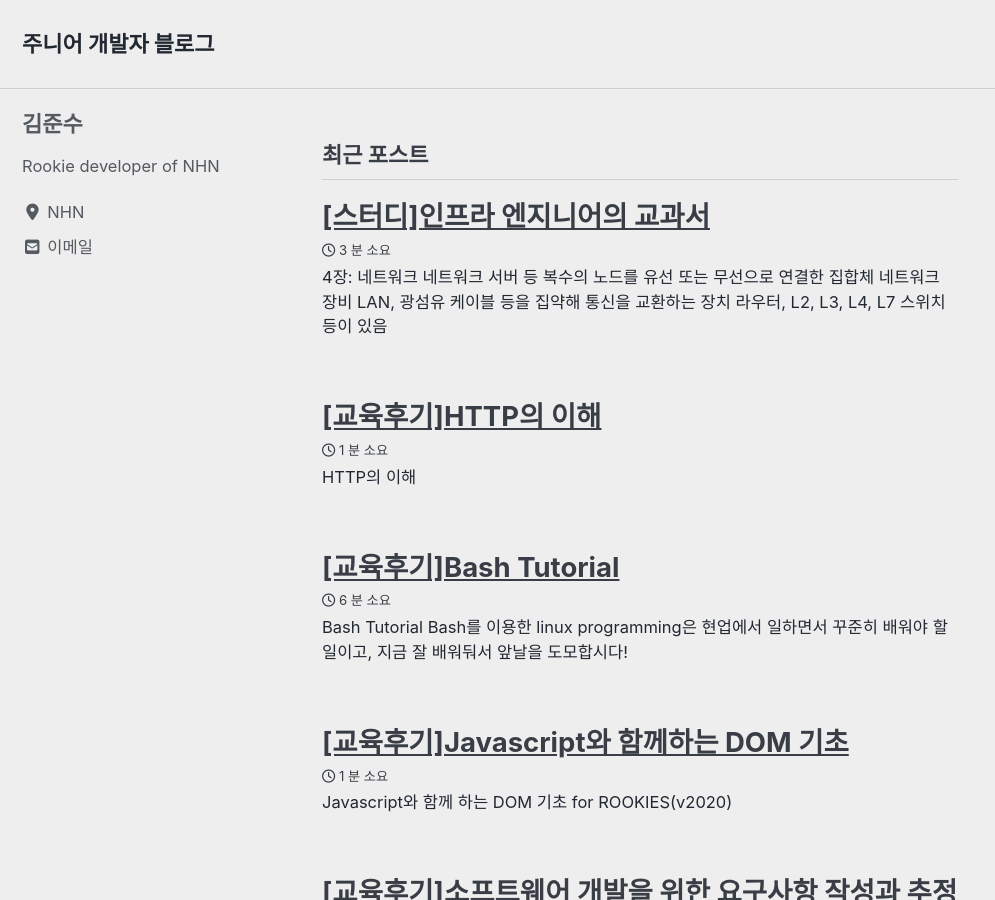
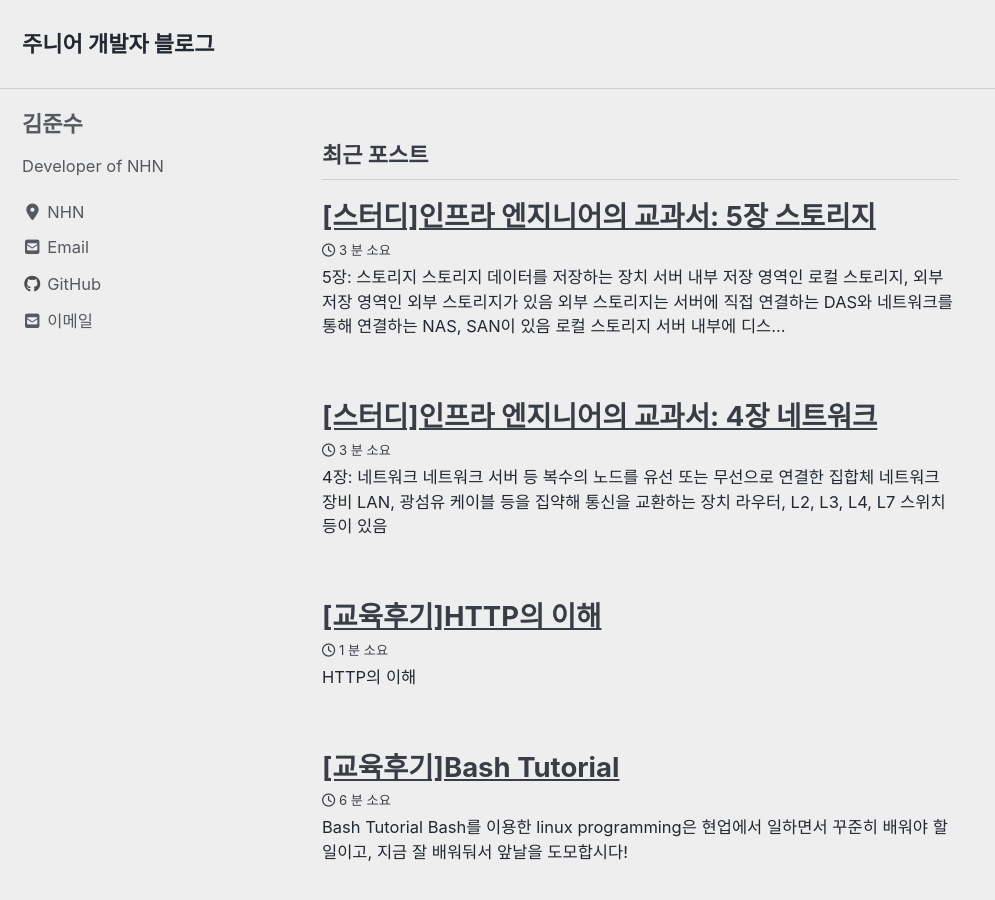
Before and after one commit to kmes055/kmes055.github.io, a Jekyll site: the page built from index.html, in a window 1280 px wide and 900 px high. Shown: the whole window, without its empty margins (0-995 px from the left). Built offline with Jekyll 4.4.1, drawn with Linux system fonts in a browser that asks for light colours; cached includes are drawn as plain includes; nearby versions of some CDN libraries; the list of posts is cut into pages by our own code; part of the change alters nothing that is shown; some of the changed text lies outside the part shown.

Commit message:
인프라 5장 추가

```diff
--- a/_config.yml
+++ b/_config.yml
@@ -109,13 +109,13 @@ analytics:
 author:
   name             : "김준수"
   avatar           : # path of avatar image, e.g. "/assets/images/bio-photo.jpg"
-  bio              : "Rookie developer of NHN"
+  bio              : "Developer of NHN"
   location         : NHN
   email            : kmes055@naver.com
   links:
     - label: "Email"
       icon: "fas fa-fw fa-envelope-square"
-      # url: mailto:your.name@email.com
+      url: mailto:junsoo.kim@nhn.com
     - label: "Website"
       icon: "fas fa-fw fa-link"
       # url: "https://your-website.com"
@@ -127,7 +127,7 @@ author:
       # url: "https://facebook.com/"
     - label: "GitHub"
       icon: "fab fa-fw fa-github"
-      # url: "https://github.com/"
+      url: "https://github.com/kmes055"
     - label: "Instagram"
       icon: "fab fa-fw fa-instagram"
       # url: "https://instagram.com/"
--- a/_posts/2020-02-17-infra-chapter4.md
+++ b/_posts/2020-02-17-infra-chapter4.md
@@ -1,5 +1,5 @@
 ---
-title: "[스터디]인프라 엔지니어의 교과서"
+title: "[스터디]인프라 엔지니어의 교과서: 4장 네트워크"
 categories:
   - study
 tags:
--- /dev/null
+++ b/_posts/2020-02-18-infra-chapter5.md
@@ -0,0 +1,82 @@
+---
+title: "[스터디]인프라 엔지니어의 교과서: 5장 스토리지"
+categories:
+  - study
+tags:
+  - 공부
+  - Infra
+---
+# 5장: 스토리지
+## 스토리지
+* 데이터를 저장하는 장치
+* 서버 내부 저장 영역인 로컬 스토리지, 외부 저장 영역인 외부 스토리지가 있음
+* 외부 스토리지는 서버에 직접 연결하는 DAS와 네트워크를 통해 연결하는 NAS, SAN이 있음
+### 로컬 스토리지
+* 서버 내부에 디스크를 설치해서 이용하는 저장 영역
+* 외부 스토리지를 사용하지 않으므로 설치 공간을 절약할 수 있음
+* 외부 스토리지에 비해 디스크 개수와 확장성이 부족
+### 외부 스토리지
+* 서버 외부에 준비한 스토리지 장비 혹은 영역
+    ### DAS(Direct Attached Storage)
+    * 서버에 직접 연결하는 스토리지 장비.
+    * 로컬 스토리지만으로 용량이 부족할 때 필요한 만큼 디스크 용량을 늘릴 수 있음
+    * 많은 디스크를 설치할 수 있어 스트라이핑 수가 많은 RAID로 구성하면 I/O 성능이 크게 증가됨
+    * OS는 DAS에 생성된 논리 드라이브를 내장 디스크의 논리 드라이브로 인식함. 즉, OS단계에서 특별히 구분할 필요가 없음
+    * RAID 컨트롤러 보드를 꽂거나 HBA(Host Bus Adaptor)보드를 꽂아서 사용. 전자는 보드가 구성을 관리하지만, 후자는 스토리지에 내장된 컨트롤러가 구성을 관리함
+    * 실제 용량, 성능, 내장애성 및 확장성을 고려하여 선택해야 함
+    * 특히, DAS에 몇 개의 디스크를 설치할 수 있는지는 매우 중요한 조건임
+    * 2.5인치, 3.5인치 소켓이 있는데 3.5가 응답 속도가 빠르고 비용이 큼. 또한 직관적으로 2.5인치가 더 작으므로 같은 부피의 기기에 더 많은 소켓이 있을 수 있음
+    * DAS 인클로저를 데이지체인으로 연결해 용량을 확장할 수 있는 형태의 제품도 있음(확장성을 고려하면 좋은 선택일 수 있음)
+    >>다만, 매년 하드디스크가 대용량화되면서 랙 마운트형 서버에서 탑재할 수 있는 디스크 개수도 증가하고 있으므로, 굳이 DAS를 사용하지 않고 로컬 스토리지를 선택하는 것도 고려할만함
+    ### NAS(Network Attached Storage)
+    * 네트워크를 통해 여러 대의 서버가 액세스할 수 있는 스토리지
+    * 서버와 NAS간에는 NFS, SMB, CIFS, AFP와 같은 프로토콜을 이용하여 통신
+    * PC에서는 일종의 공유 폴더처럼 사용 가능
+    * 여러 대의 서버에서 데이터를 공유하거나 여러 대의 서버에서 발생하는 백업 및 로그 파일을 한 군데에 모으는 용도로 사용할 수 있음
+    ### SAN(Storage Area Network)
+    * 블록 단위의 데이터 스토리지 전용 네트워크. 고속, 고품질 환경을 요구하는 환경에서 좋음
+    * 하나의 스토리지를 논리적으로 나눈다는 점에서 Windows에서의 파티션과 비슷한 개념
+    * FC-SAN, IP-SAN이 있음
+    #### FC-SAN(Fibre-Channel SAN)
+    - 파이버 채널 기반으로 구축된 고속, 고품질 스토리지 전용 네트워크
+    - 일반적으로 기간계 DB 등 중요한 데이터를 다루는 환경에서 이용됨
+    - 서버에서는 HBA 보드를 설치해 SAN 스위치를 통하거나 SAN 스토리지를 직접 연결
+    #### IP-SAN(Internet Protocol SAN)
+    - L2/L3 스위치 사이에서 이더넷을 통해 통신하는 네트워크
+    - 고속, 고품질 통신을 가능하게 하지만 가격이 매우 비쌈
+    - 통신 부분에 이더넷을 이용해서 SAN보다 저렴하게 구축 가능
+    - iSCSI 등 IP 네트워크를 통해 SCSI 커맨드를 송수신할 수 있는 스토리지가 필요함
+### RAID와 핫스페어
+- 스토리지 장비는 인클로저 안에 디스크를 대량으로 탑재할 수 있게 설계되어 있음
+- 여러 개의 디스크로 RAID를 구성해, 큰 스토리지 영역으로 사용하는 게 일반적이며, 이를 '볼륨'이라고 부름
+- 볼륨은 디스크 하나가 고장나도 RAID로 이중화한 덕에 서비스가 금방은 영향을 받지 않음
+- 고장 발생시 즉시 새 디스크로 교체하면 RAID가 리빌드되기에 무중단으로 스토리지 이용 가능
+- 다만, 고장난 디스크가 방치되면 RAID 구성을 깨버릴수도 있음. 이를 대비해 핫스페어가 효과적인데, 핫스페어란 다른 다른 디스크가 망가졌을 때를 대비해 대기하는 스탠바이 디스크를 이야기함.
+- 핫스페어가 활성화되어 RAID 그룹 안에 들어가면 망가진 디스크는 고장 상태로 처리, 새 디스크로 교체되면 핫스페어로 들어감
+- 핫스페어 할당에 제한은 없으므로, 교체가 여의치 않은 경우 핫스페어를 넉넉하게 설정해 두는게 안전함
+
+## 외부 스토리지 이용
+4가지 이유로 외부 스토리지를 고려할 수 있음
+1. 저장 영역을 많이 확보하고 싶다: 데이터가 많아 로컬로 충분하지 않으면 외부 스토리지에 맡길 수 있다.
+2. 디스크 I/O 성능을 높인다: 로컬 디스크의 디스크 I/O 성능이 충분하지 않으면 외부 스토리지를 이용해 디스크 I/O 성능을 향상시킬 수 있다. 예를 들어 실용량 3TB를 3TB 스토리지 1개와 300GB 스토리지 10개의 RAID를 고려하면, 후자가 이론상 10배 정도의 디스크 I/O를 가진다.
+3. 스토리지를 통합해서 집중 관리한다: 중요한 데이터가 서버별로 분산되어 있으면 관리가 어려워진다. 또한 여러 스토리지마다 불필요한 여분이 생긴다. 외부 스토리지는 이런 단점이 없어 운영 비용을 낮출 수 있다.
+4. 복수의 서버에서 데이터 공유: 여러 서버에서 같은 데이터와 소스 코드를 읽고 쓰거나, DB 등을 같이 사용할 수 있다.
+
+## 스토리지의 고급 기능
+* 스토리지의 중요성이 높아지면서 스토리지에도 많은 변화가 있었다.
+### 씬 프로비저닝(Thin Provisioning)
+* 물리 스토리지 용량보다 많은 논리 볼륨을 할당하는 기능. 일반적으로 물리 스토리지 용량을 상한선으로 할당할 수 있다.
+* 용량 부족으로 장애가 일어나지 않게 하기 위해 이용하는 경우가 많다.
+* 논리 볼륨을 많이 만들면 각 논리 볼륨에서 여분으로 확보한 용량이 쌓여 낭비가 될 수 있다. 이럴 경우 씬 프로비저닝을 통해 할당한 용량만큼의 물리 스토리지를 준비하면 투자 비용을 절감할 수 있다.
+* 가상 서버 환경처럼 게스트 OS마다 논리 볼륨을 만드는데 특히 효과적으로 작동한다.
+### 자동 계층화
+* 서로 다른 성능의 디스크를 조합해서 데이터의 이용 빈도에 따라 다른 장비에 저장하는 기능이다.
+* 미리 특정 규칙을 명세하거나 각 파일의 이용 상황을 스토리지가 판단해서 자동으로 적절한 계층으로 이동시키는 방법 등 다양한 방법으로 구현된다.
+### 디둡
+* 스토리지를 백업할 때, 먼저 저장된 데이터가 있으면 그 데이터는 복사하지 않는 기능이다. '중복 제거 기능'이라고도 부른다.
+* diffing algorithm을 이용하여 구현되는 경우가 많고, 스토리지 용량과 시간을 상당히 절약할 수 있다.
+* 대부분의 최신 제품은 디둡과 더불어 데이터 압축 기능을 탑재하고 있다.
+### 스냅샷
+* 어떤 순간의 파일 시스템의 정지점을 순간적으로 복사한 뒤 보존해 두는 기능이다.
+* 파일이 갱신될 때마다 갱신 이력과 갱신 전 파일을 스탭샷용 스토리지 공간에 기록하는 방법이 일반적이다.
+* 갱신할 때만 생기므로 효율적으로 이력을 관리할 수 있다.
```
